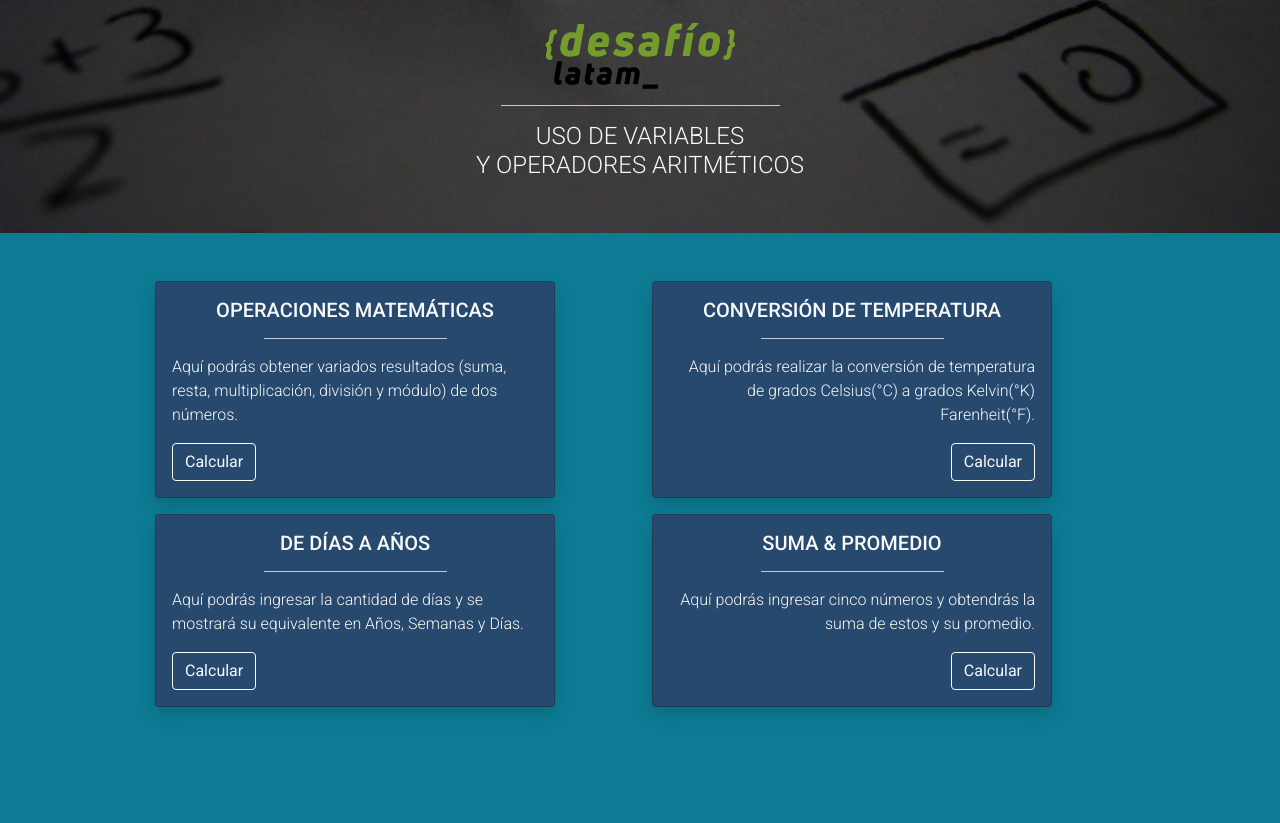
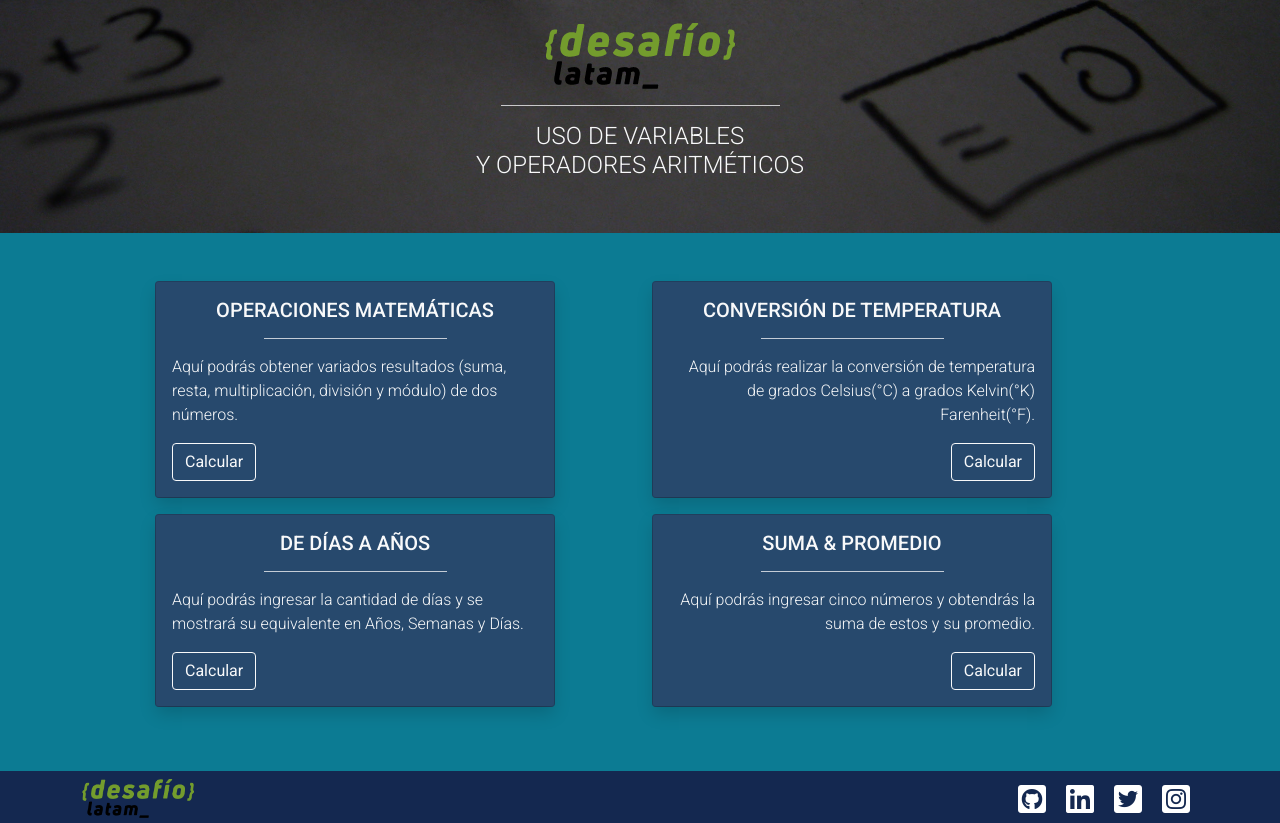
Before and after one commit to GortariCL/usoDeVariablesYOperadoresAritmeticos, a plain HTML site: page index.html in a window 1280 px wide. Shown: the part 327-1150 px from the top of the page. Before the commit the page ends 1098 px from the top, so only its background shows below. Drawn offline with nearby package versions, Linux system fonts and the light colour scheme.

Commit message:
Se agrega footer links a rrss y pagina desafio latam y todos los functions JS

```diff
--- a/assets/css/style.css
+++ b/assets/css/style.css
@@ -60,3 +60,21 @@ body{
 .card-text{
     font-weight: 300;
 }
+
+/* Footer */
+
+footer{
+    background-color: #142850;
+    padding-top: .5rem;
+    padding-bottom: .3rem;
+    width: 100vw;
+}
+
+footer img{
+    width: 7rem;
+}
+
+#footer a{
+    color: #FFFFFF;
+    text-decoration: none;
+}
--- a/index.html
+++ b/index.html
@@ -90,6 +90,30 @@
     </section>
     <!--End Calculos-->
 
+    <footer id="footer">
+        <div class="container">
+            <div class="row">
+                <div class="col-lg-6 col-12">
+                    <a href="https://www.desafiolatam.com"><img src="./assets/img/logo-desafio-latam.png"></a>
+                </div>
+                <div class="col-lg-6 col-12 text-light text-end mt-1">
+                    <a href="httsp:www.github.com/GortariCL">
+                        <i class="fab fa-github-square fa-2x mx-2"></i>
+                    </a>
+                    <a href="httsp:www.linkedin.com/GortariCL">
+                        <i class="fab fa-linkedin fa-2x mx-2"></i>
+                    </a>
+                    <a href="httsp:www.twitter.com/GortariCL">
+                        <i class="fab fa-twitter-square fa-2x mx-2"></i>
+                    </a>
+                    <a href="httsp:www.instagram.com/GortariCL" class="text-decoration-none">
+                        <i class="fab fa-instagram-square fa-2x mx-2"></i>
+                    </a>
+                </div>
+            </div>
+        </div>
+    </footer>
+
     <!--Popper 2.10.2-->
     <script src="https://cdn.jsdelivr.net/npm/@popperjs/core@2.10.2/dist/umd/popper.min.js" integrity="sha384-7+zCNj/IqJ95wo16oMtfsKbZ9ccEh31eOz1HGyDuCQ6wgnyJNSYdrPa03rtR1zdB" crossorigin="anonymous"></script>
     <!--Bootstrap 5.1.3-->
```
